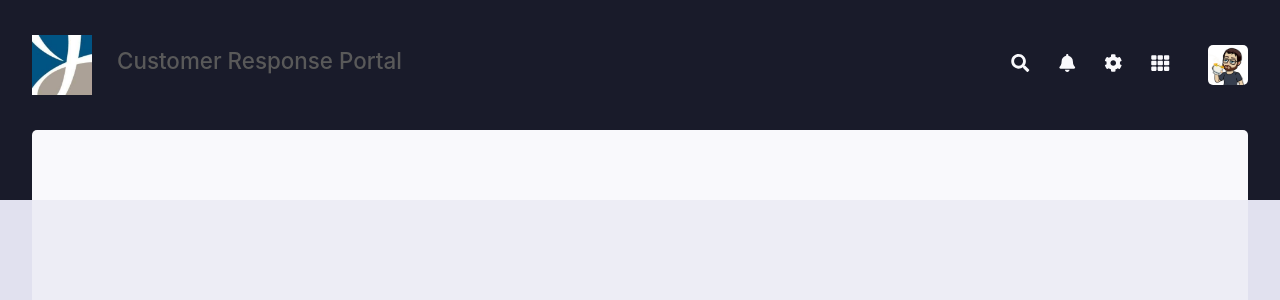
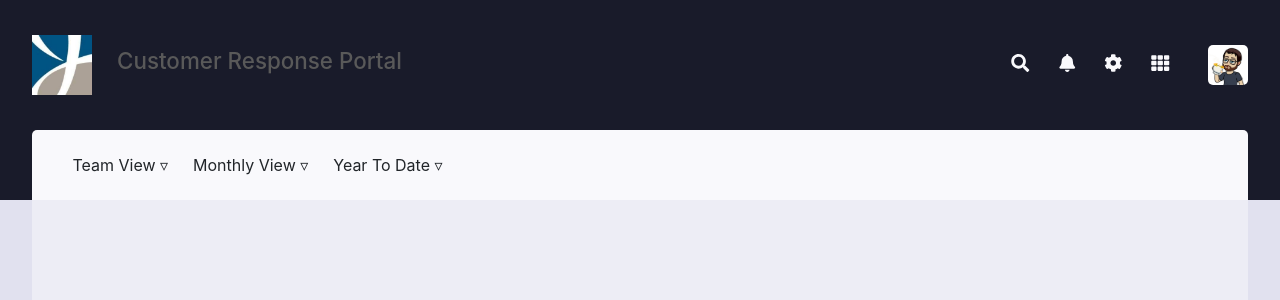
Before and after one commit to ZumDeWald/ProjX, a React (Create React App) app: page / in a window 1280 px wide. Shown: the top 300 px of the page. Built offline with nearby package versions, Linux system fonts and the light colour scheme.

Commit message:
Worked on nav demo

```diff
--- a/src/App.css
+++ b/src/App.css
@@ -55,6 +55,20 @@ nav {
   border-radius: 5px 5px 0 0;
 }
 
+.nav-list {
+  display: flex;
+  justify-content: flex-start;
+  align-items: center;
+  width: 95%;
+  height: 100%;
+  padding: 0;
+  margin: auto;
+}
+
+.nav-list-item {
+  margin: auto 15px auto 10px;
+}
+
 main {
   width: 100vw;
   max-width: 100%;
--- a/src/App.js
+++ b/src/App.js
@@ -24,7 +24,13 @@ function App() {
             <img src={user} alt="User Icon" className="user-icon" />
           </div>
         </section>
-        <nav></nav>
+        <nav>
+          <ul className="nav-list">
+            <li className="nav-list-item">Team View &#9663;</li>
+            <li className="nav-list-item">Monthly View &#9663;</li>
+            <li className="nav-list-item">Year To Date &#9663;</li>
+          </ul>
+        </nav>
       </header>
       <main className="main">
         <section className="main-center">
--- a/src/index.css
+++ b/src/index.css
@@ -22,3 +22,7 @@ code {
   font-family: source-code-pro, Menlo, Monaco, Consolas, "Courier New",
     monospace;
 }
+
+ul {
+  list-style-type: none;
+}
```
